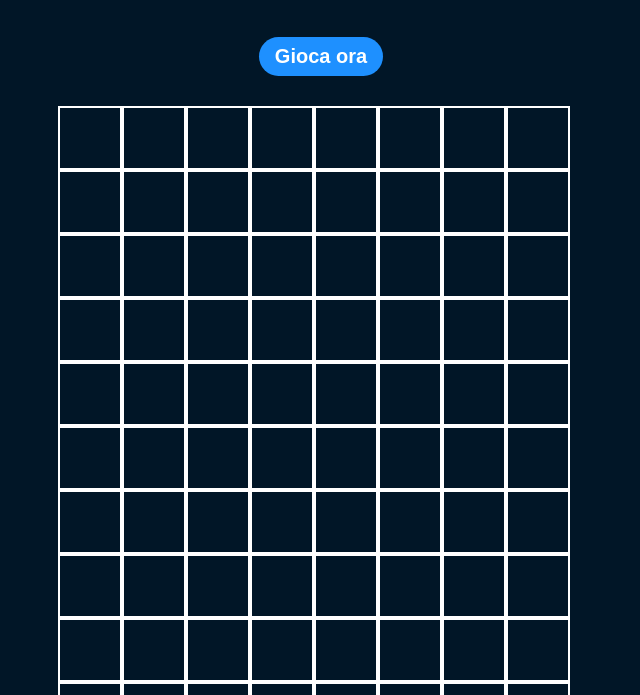
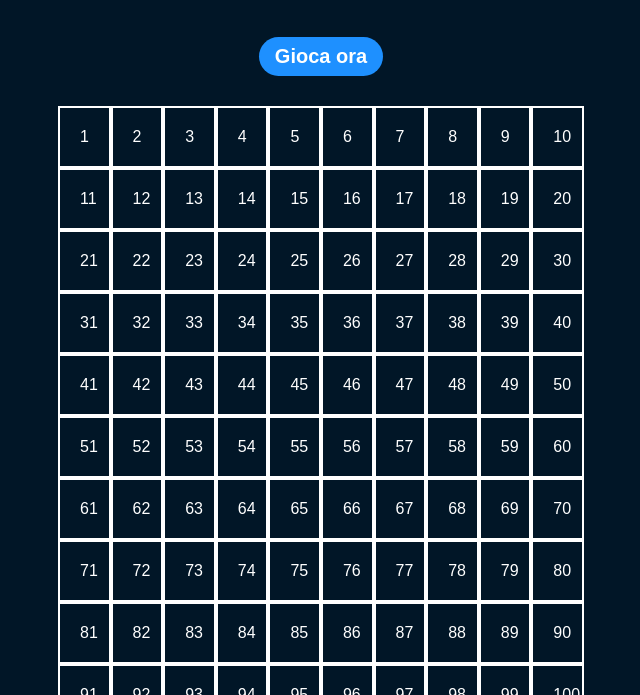
Before and after one commit to matteo-rossi90/js-campominato-grid, a plain HTML site: page index.html in a window 1280 px wide. Both pictures are taken after a click on the button "Gioca ora". Shown: the part 105-800 px from the top of the page, without its empty margins (319-959 px from the left). Drawn offline with Linux system fonts and the light colour scheme.

Commit message:
feat: insert number for each cell

```diff
--- a/css/style.css
+++ b/css/style.css
@@ -62,8 +62,10 @@ h1{
 /* regole per impostare le celle */
 .square {
     width: calc(100% / 10);
-    padding: 30px;
+    padding: 20px;
     border: 2px solid rgb(255, 255, 255);
+    color: white;
+    cursor: pointer;
 
 }
 
--- a/js/main.js
+++ b/js/main.js
@@ -37,8 +37,11 @@ playButton.addEventListener("click",
                 }
             );
 
+            newDiv.innerHTML = i;
+
             //inserire i blocchi con la classe nel container individuato
             container.append(newDiv);
+
 
         };
 
```
Also changed, not shown: index.html (+0 -101 lines).
